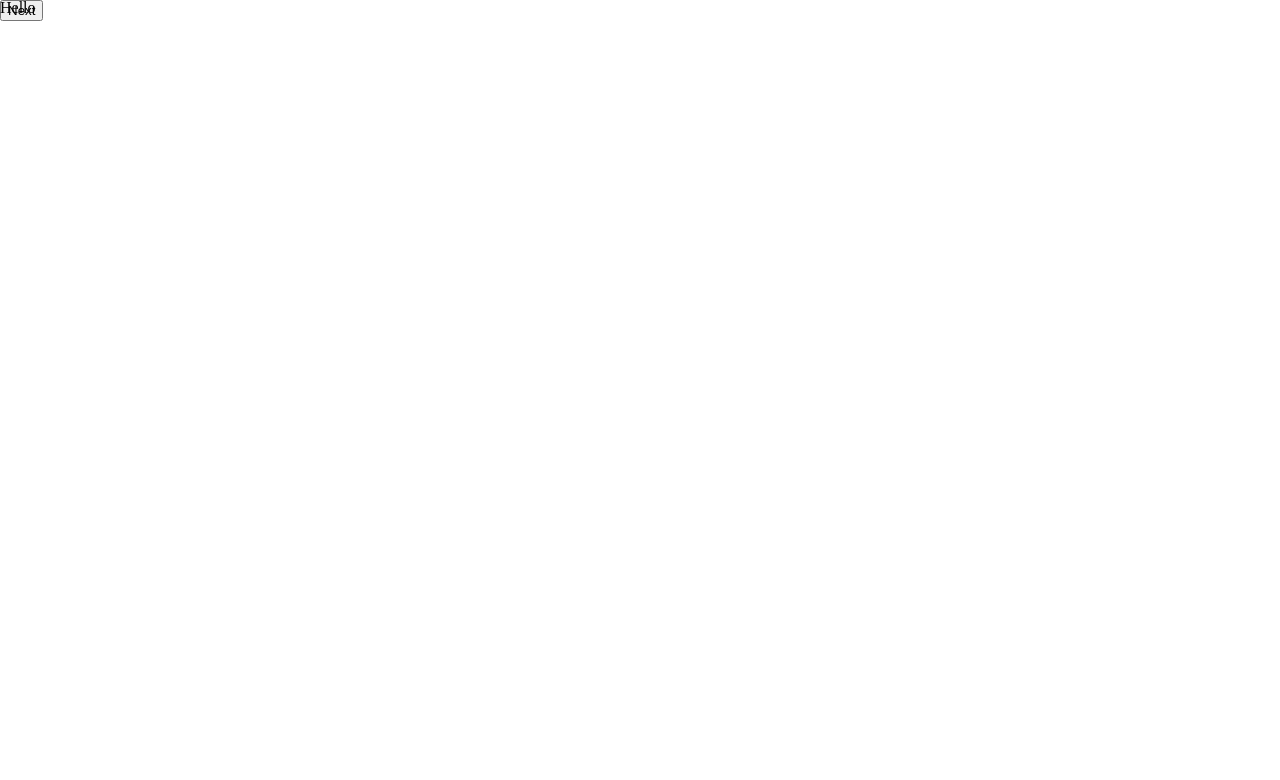
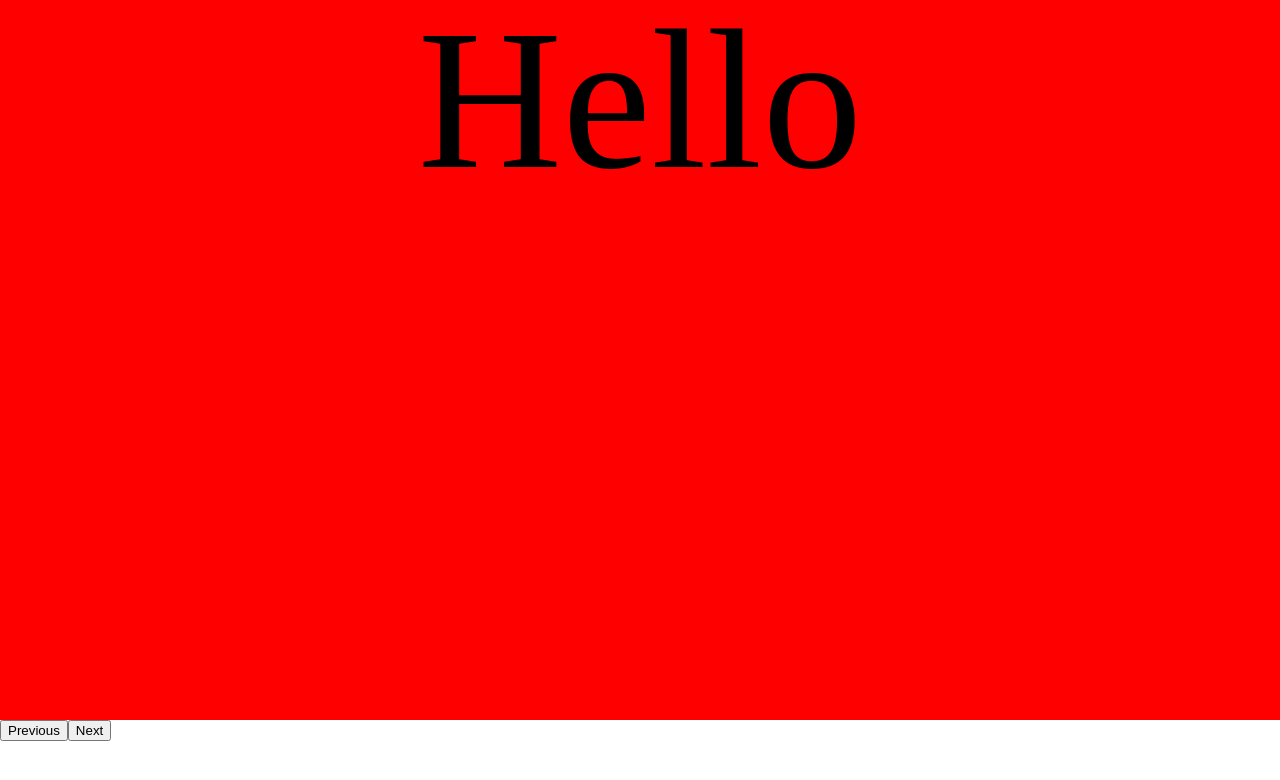
Before and after one commit to LiamMyles/polygon-art, a React (Create React App) app: page / in a window 1280 px wide. Shown: the top 780 px of the page. Built offline with nearby package versions, Linux system fonts and the light colour scheme.

Commit message:
Add some basic styles

```diff
--- a/package.json
+++ b/package.json
@@ -11,6 +11,7 @@
     "@types/node": "^12.0.0",
     "@types/react": "^16.9.0",
     "@types/react-dom": "^16.9.0",
+    "@types/styled-components": "^5.1.0",
     "gh-pages": "^2.2.0",
     "immer": "^6.0.5",
     "react": "^16.13.1",
--- a/src/components/App.tsx
+++ b/src/components/App.tsx
@@ -1,4 +1,5 @@
 import React, { useContext } from "react"
+import styled from "styled-components"
 
 import {
   navigationState as navigationStateContext,
@@ -7,17 +8,60 @@ import {
 
 import Screens from "components/Screens"
 
+const Main = styled.main`
+  display: grid;
+  grid-template-rows: minmax(90%, 90vh) minmax(10vh, 10px);
+  overflow: hidden;
+`
+
 const App: React.FC = () => {
   const navigationState = useContext(navigationStateContext)
   const navigationDispatch = useContext(navigationDispatchContext)
-  console.log(navigationState)
   return (
-    <>
+    <Main>
       <Screens currentScreen={navigationState.currentScreen}>
-        <h1>Hello</h1>
-        <h1>World</h1>
-        <h1>This</h1>
+        <h1
+          style={{
+            background: "red",
+            width: "100%",
+            height: "100%",
+            textAlign: "center",
+            fontSize: 200,
+          }}
+        >
+          Hello
+        </h1>
+        <h1
+          style={{
+            background: "purple",
+            width: "100%",
+            height: "100%",
+            textAlign: "center",
+            fontSize: 200,
+          }}
+        >
+          World
+        </h1>
+        <h1
+          style={{
+            background: "pink",
+            width: "100%",
+            height: "100%",
+            textAlign: "center",
+            fontSize: 200,
+          }}
+        >
+          This
+        </h1>
       </Screens>
+      <div>
+        <button
+          onClick={() => {
+            navigationDispatch({ type: "PREV_SCREEN" })
+          }}
+        >
+          Previous
+        </button>
         <button
           onClick={() => {
             navigationDispatch({ type: "NEXT_SCREEN" })
@@ -25,7 +69,8 @@ const App: React.FC = () => {
         >
           Next
         </button>
-    </>
+      </div>
+    </Main>
   )
 }
 
--- a/src/components/Screens.tsx
+++ b/src/components/Screens.tsx
@@ -1,31 +1,39 @@
 import React from "react"
 import { useTransition, animated } from "react-spring"
+import styled from "styled-components"
 
 interface ScreensProps {
   currentScreen: number
 }
 
+const Screen = styled(animated.div)`
+  grid-row: 1;
+  grid-column: 1;
+`
+
 const Screens: React.FC<ScreensProps> = ({ children, currentScreen }) => {
   const transitions = useTransition(currentScreen, (item: number) => item, {
     from: {
-      position: "absolute",
       opacity: 0,
-      transform: "translate3d(100%,0,0)",
+      transform: "translate(100%,0)",
     },
-    enter: { opacity: 1, transform: "translate3d(0%,0,0)" },
-    leave: { opacity: 0, transform: "translate3d(-50%,0,0)" },
+    enter: { opacity: 1, transform: "translate(0%,0)" },
+    leave: {
+      opacity: 0,
+      transform: "translate(-50%,0)",
+    },
   })
   return (
     <>
       {transitions.map(({ item, key, props }) => {
         return (
-          <animated.div key={key} style={props}>
+          <Screen key={key} style={props}>
             {React.Children.map(children, (child, index) => {
               if (index === item - 1) {
                 return child
               }
             })}
-          </animated.div>
+          </Screen>
         )
       })}
     </>
```
Also changed, not shown: 1 other file (tests, documents, lock files or other folders). Lines whose indentation alone changed are shown as unchanged.
